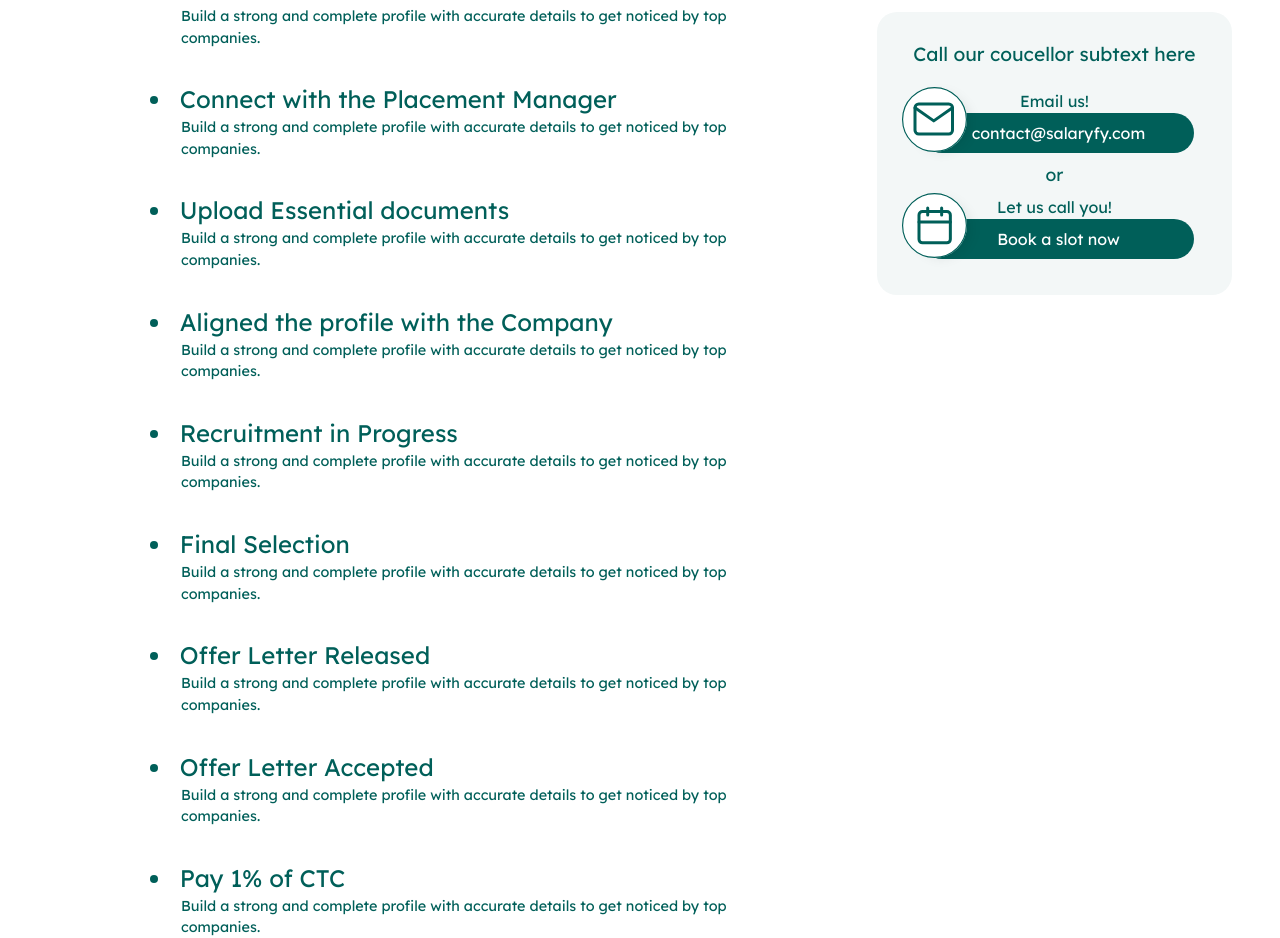
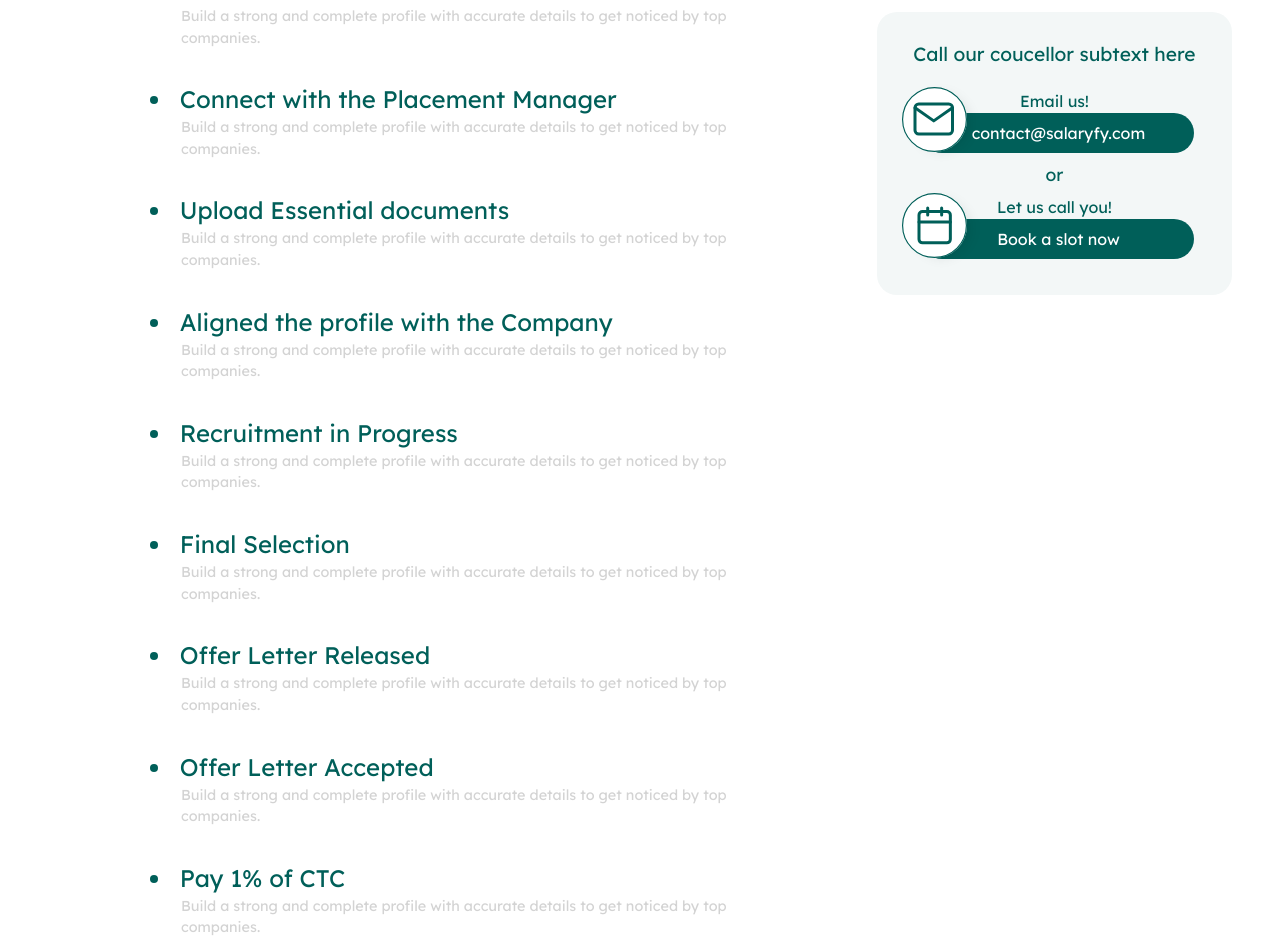
Before and after one commit to mayurkukade/Salaryfy, a React (Vite) app in the folder salaryfy/: page /roadmap in a window 1280 px wide. Shown: the part 234-1172 px from the top of the page. Built offline with nearby package versions, Linux system fonts and the light colour scheme.

Commit message:
Fix - text color fix

```diff
--- a/salaryfy/src/pages/Roadmap.tsx
+++ b/salaryfy/src/pages/Roadmap.tsx
@@ -13,7 +13,7 @@ const Roadmap = () => {
           <h2 className="list-item ">
             <span className="relative inline-block rounded md:text-[2rem]"></span>{" "}
             Create Your Profile <br />
-            <p className="px-2 text-[0.6rem] md:text-[0.9rem] ">
+            <p className="px-2 text-[0.6rem] md:text-[0.9rem] text-[lightgrey] ">
               Build a strong and complete profile with accurate details to get
               noticed by top companies.
             </p>
@@ -21,7 +21,7 @@ const Roadmap = () => {
           <h2 className="list-item ">
             <span className="relative inline-block rounded md:text-[2rem]"></span>{" "}
             Connect with the Placement Manager <br />
-            <p className="px-2 text-[0.6rem] md:text-[0.9rem] ">
+            <p className="px-2 text-[0.6rem] md:text-[0.9rem] text-[lightgrey] ">
               Build a strong and complete profile with accurate details to get
               noticed by top companies.
             </p>
@@ -30,7 +30,7 @@ const Roadmap = () => {
             <span className="relative inline-block rounded md:text-[2rem]"></span>{" "}
             Upload Essential documents
             <br />
-            <p className="px-2 text-[0.6rem] md:text-[0.9rem] ">
+            <p className="px-2 text-[0.6rem] md:text-[0.9rem] text-[lightgrey] ">
               Build a strong and complete profile with accurate details to get
               noticed by top companies.
             </p>
@@ -38,7 +38,7 @@ const Roadmap = () => {
           <h2 className="list-item ">
             <span className="relative inline-block rounded md:text-[2rem]"></span>{" "}
             Aligned the profile with the Company <br />
-            <p className="px-2 text-[0.6rem] md:text-[0.9rem] ">
+            <p className="px-2 text-[0.6rem] md:text-[0.9rem] text-[lightgrey] ">
               Build a strong and complete profile with accurate details to get
               noticed by top companies.
             </p>
@@ -46,7 +46,7 @@ const Roadmap = () => {
           <h2 className="list-item ">
             <span className="relative inline-block rounded md:text-[2rem]"></span>{" "}
             Recruitment in Progress <br />
-            <p className="px-2 text-[0.6rem] md:text-[0.9rem] ">
+            <p className="px-2 text-[0.6rem] md:text-[0.9rem] text-[lightgrey] ">
               Build a strong and complete profile with accurate details to get
               noticed by top companies.
             </p>
@@ -55,7 +55,7 @@ const Roadmap = () => {
             <span className="relative inline-block content-[] w-[rounded-[]"></span>{" "}
             Final Selection
             <br />
-            <p className="px-2 text-[0.6rem] md:text-[0.9rem] ">
+            <p className="px-2 text-[0.6rem] md:text-[0.9rem] text-[lightgrey] ">
               Build a strong and complete profile with accurate details to get
               noticed by top companies.
             </p>
@@ -63,7 +63,7 @@ const Roadmap = () => {
           <h2 className="list-item ">
             <span className="relative inline-block content-[] w-[rounded-[]"></span>{" "}
             Offer Letter Released <br />
-            <p className="px-2 text-[0.6rem] md:text-[0.9rem] ">
+            <p className="px-2 text-[0.6rem] md:text-[0.9rem] text-[lightgrey] ">
               Build a strong and complete profile with accurate details to get
               noticed by top companies.
             </p>
@@ -72,7 +72,7 @@ const Roadmap = () => {
             <span className="relative inline-block content-[] w-[rounded-[]"></span>{" "}
             Offer Letter Accepted
             <br />
-            <p className="px-2 text-[0.6rem] md:text-[0.9rem] ">
+            <p className="px-2 text-[0.6rem] md:text-[0.9rem] text-[lightgrey] ">
               Build a strong and complete profile with accurate details to get
               noticed by top companies.
             </p>
@@ -81,7 +81,7 @@ const Roadmap = () => {
             <span className="relative inline-block content-[] w-[rounded-[]"></span>{" "}
             Pay 1% of CTC
             <br />
-            <p className="px-2 text-[0.6rem] md:text-[0.9rem] ">
+            <p className="px-2 text-[0.6rem] md:text-[0.9rem] text-[lightgrey] ">
               Build a strong and complete profile with accurate details to get
               noticed by top companies.
             </p>
@@ -89,8 +89,9 @@ const Roadmap = () => {
         </div>
 
         {/* Having Doubts  */}
-        <div className=" w-[90%] mx-auto  md:h-[23.75rem] md:mt-[70px] sm:w-[50%] md:w-[30%] "
-        // style={{border:"2px solid black"}}
+        <div
+          className=" w-[90%] mx-auto  md:h-[23.75rem] md:mt-[70px] sm:w-[50%] md:w-[30%] "
+          // style={{border:"2px solid black"}}
         >
           <h3 className="text-[1.5rem] font-bold text-center md:text-[2rem]">
             Having doubts?
--- a/salaryfy/tailwind.config.js
+++ b/salaryfy/tailwind.config.js
@@ -17,6 +17,7 @@ export default {
         gradientblue: " #0E5F59",
         darkgrey: "#D9D9D9",
         aqua: "#F3F7F7",
+        lightgrey:"B6B6B6",
       },
       fontFamily: {
         Lexend: ["Lexend,", "sans-serif"],
```
